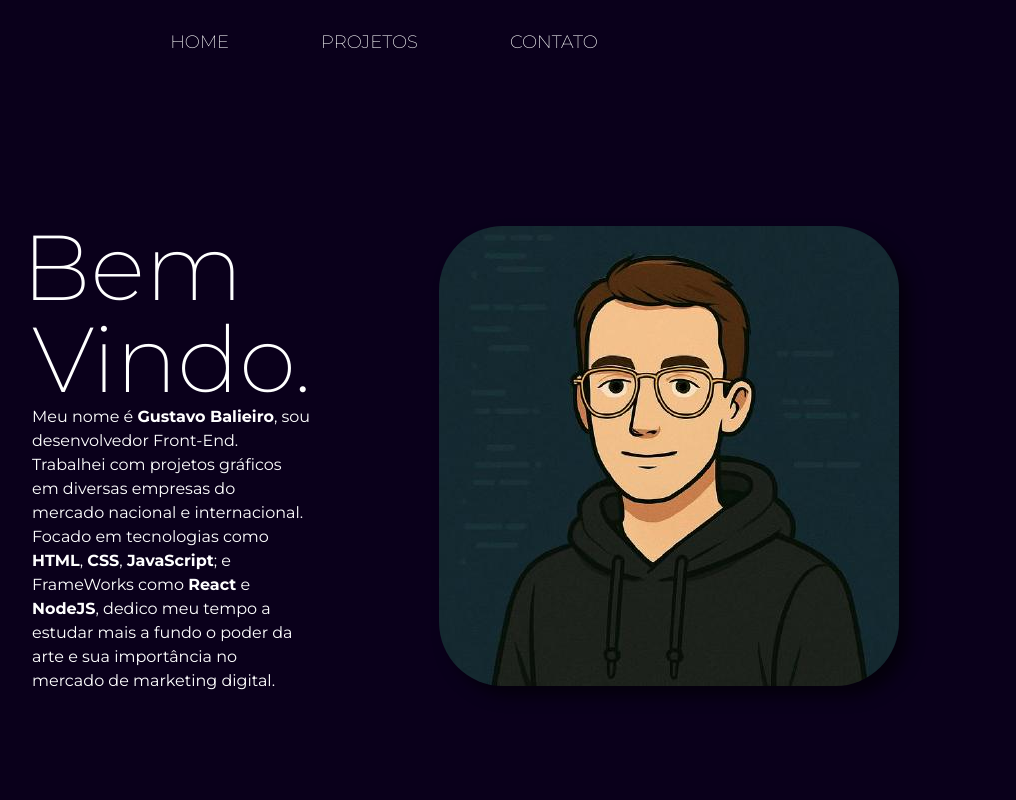
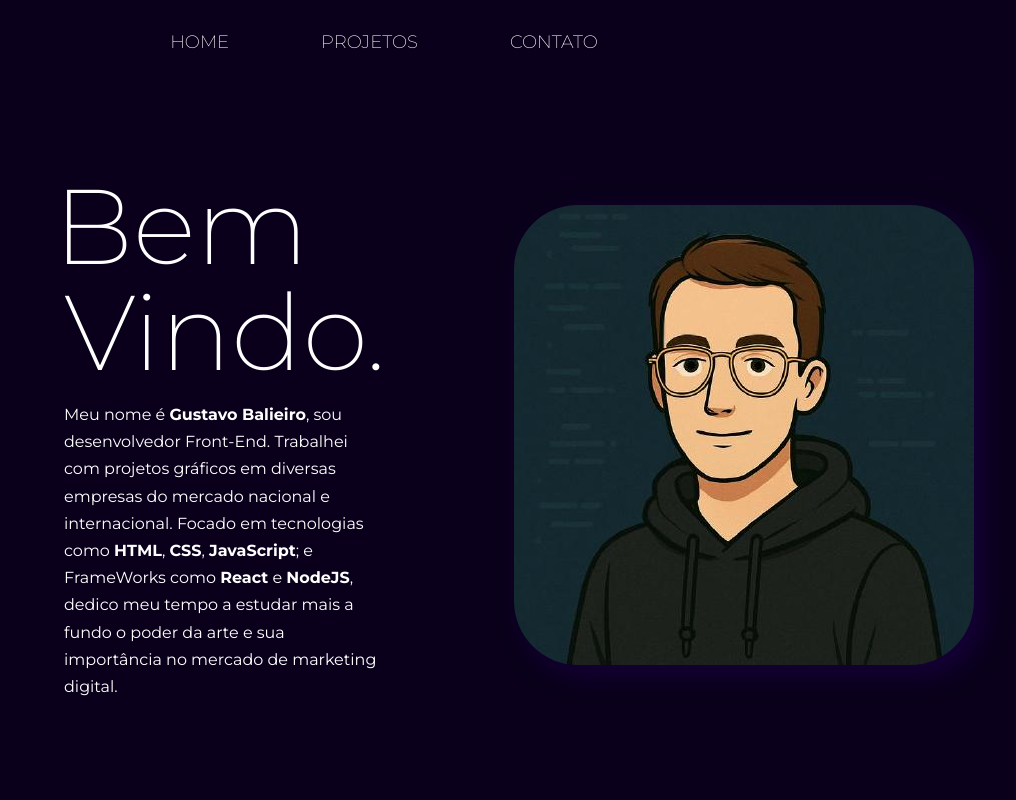
Before and after one commit to GustavoBalieiroCalvo/gustavobalieirocalvo.github.io, a plain HTML site: page index.html in a window 1280 px wide. Shown: the top 800 px of the page, without its empty margins (256-1272 px from the left). Drawn offline with Linux system fonts and the light colour scheme.

Commit message:
estilizacao e sombra na foto

```diff
--- a/styles/styles.css
+++ b/styles/styles.css
@@ -102,15 +102,18 @@ h1 {
 
 .conteudo__primeiro {
     display: flex;
-    margin: 5.5rem 18rem 7.5rem 18rem;
+    margin: 2.5rem 20rem 9.5rem 20rem;
     gap: 8rem;
     align-items: center;
 
 }
 
 .conteudo__primeiro__apresentacao {
+    display: flex;
+    flex-direction: column;
+    box-sizing: border-box;
 
-
+    row-gap: 1rem;
 
     color: #ffffff;
     font-family: "Montserrat", sans-serif;
@@ -120,14 +123,14 @@ h1 {
 
 .conteudo__primeiro__apresentacao__titulo {
     font-weight: 200;
-    font-size: 92px;
+    font-size: 106px;
     height: auto;
 }
 
 .conteudo__primeiro__apresentacao__paragrafo {
     font-weight: 400;
     font-size: 16px;
-    line-height: 1.5;
+    line-height: 1.7;
 
 }
 
@@ -137,7 +140,7 @@ h1 {
 
 .conteudo__primeiro__apresentacao__caixa-img__img {
     border-radius: 4rem;
-    box-shadow: 10px 10px 15px rgba(0, 0, 0, 0.548);
+    box-shadow: 10px 10px 25px rgba(26, 1, 68, 0.7);
 
 }
 
```
